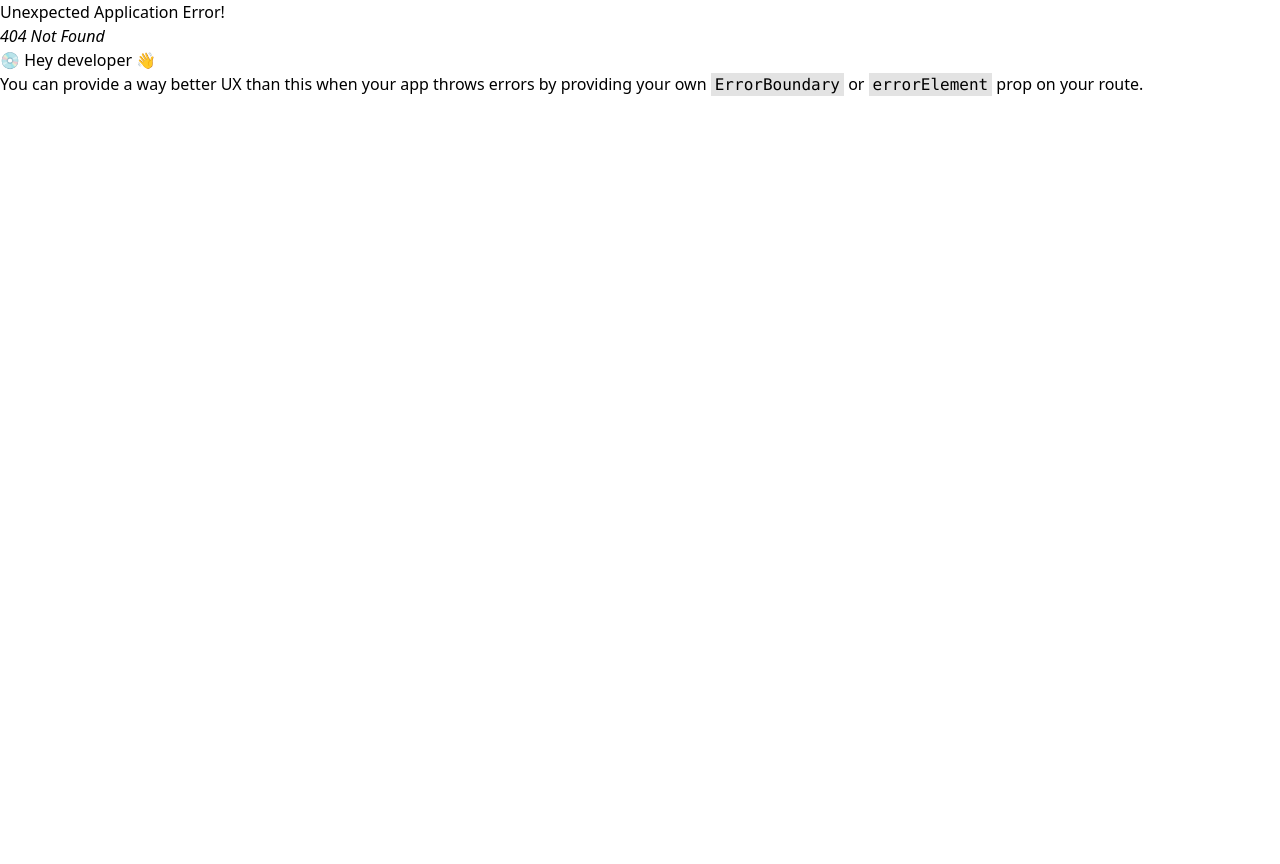
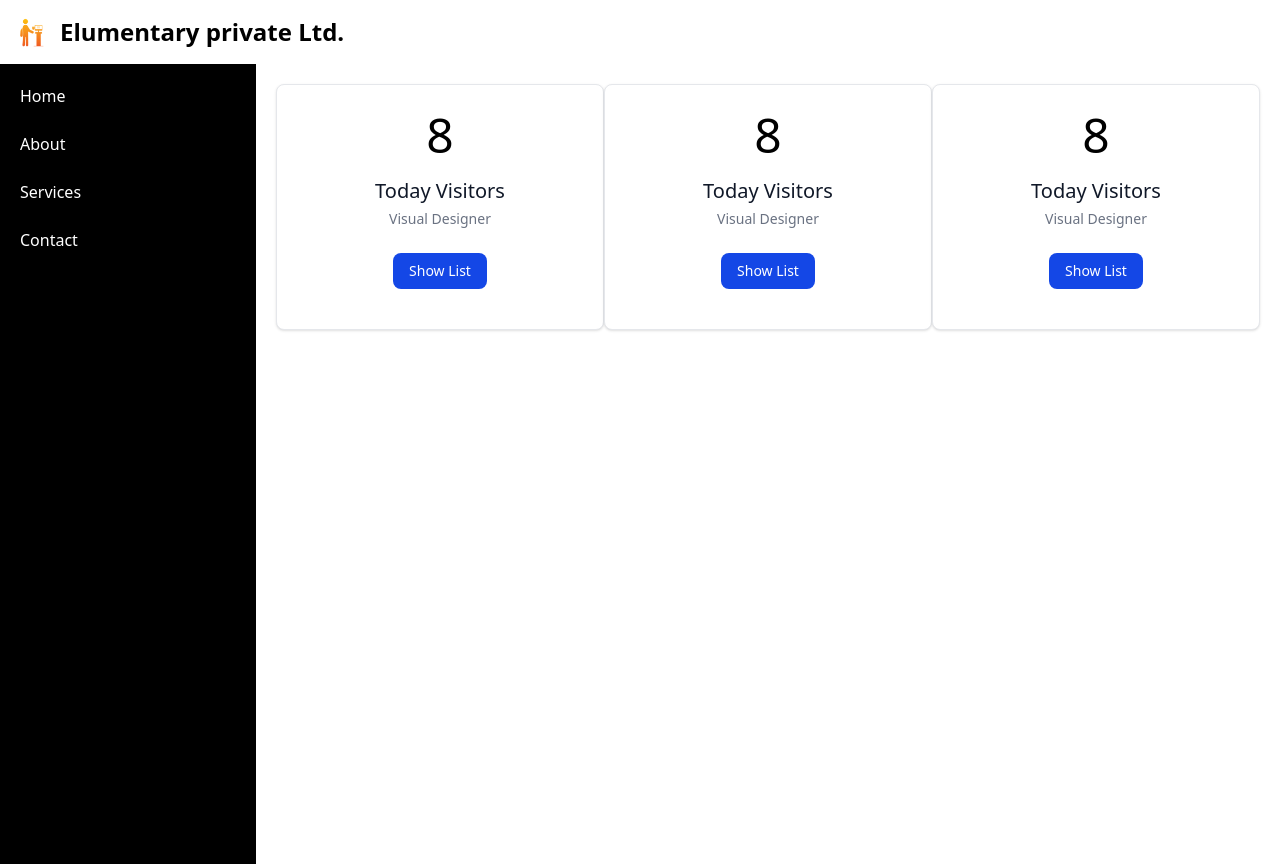
Before and after one commit to Ketan9548/Visitor_Management_system, a React (Vite) app in the folder Client/: page /adminhome/adminhomeright in a window 1280 px wide. Before the commit this address had no page. Before the commit the page ends 800 px from the top, so only its background shows below. Built offline with nearby package versions, Linux system fonts and the light colour scheme.

Commit message:
Done Changes

```diff
--- a/Client/src/App.jsx
+++ b/Client/src/App.jsx
@@ -9,7 +9,7 @@ function App() {
     <>
     <Navbar/>
     <Outlet/>
-    <Footer/>
+    {/* <Footer/> */}
     </>
   )
 }
--- a/Client/src/Components/AdminPanel/Admin_Home.jsx
+++ b/Client/src/Components/AdminPanel/Admin_Home.jsx
@@ -1,17 +1,17 @@
 import React, { useState } from "react";
-import { NavLink } from "react-router-dom";
+import { NavLink, Outlet } from "react-router-dom";
 import { Menu, X } from "lucide-react"; // Icons for menu toggle
+import Fotter from "../../Pages/Footer.jsx";
 
 const Admin_Home = () => {
   const [isToggled, setIsToggled] = useState(true);
 
   return (
     <>
-      <div className="flex w-full h-screen">
-        {/* Sidebar */}
+      <div className="flex w-auto h-screen">
         <div
-          className={`fixed md:relative  text-black w-64 h-screen p-5 transition-transform duration-300 ${isToggled ? "translate-x-0" : "-translate-x-64 md:translate-x-0"
-            }`}
+          className={`bg-black absolutre text-white h-screen p-5 transition-all duration-300
+            ${isToggled ? "w-64" : "hidden overflow-hidden md:w-64"}`}
         >
           <button
             className="md:hidden text-white mb-4 ml-3"
@@ -21,7 +21,7 @@ const Admin_Home = () => {
           </button>
           <ul className="flex flex-col space-y-6">
             <li>
-              <NavLink to="#" className="hover:text-gray-300">
+              <NavLink to="adminhomeright" className="hover:text-gray-300">
                 Home
               </NavLink>
             </li>
@@ -43,16 +43,19 @@ const Admin_Home = () => {
           </ul>
         </div>
 
-        {/* Main Content */}
-        <div className="flex-1 p-5">
-          {/* Toggle Button */}
+        <div
+          className={`flex-1 p-5 transition-all duration-300
+            ${isToggled ? "ml-64 md:ml-0" : "ml-0"}`}
+        >
           <button
             className="md:hidden text-black mb-4"
             onClick={() => setIsToggled(true)}
           >
             <Menu size={28} />
           </button>
-          <p>This is the main content</p>
+          <div>
+            <Outlet />
+          </div>
         </div>
       </div>
     </>
--- /dev/null
+++ b/Client/src/Components/AdminPanel/Components/AdminHomeRight.jsx
@@ -0,0 +1,48 @@
+import React from 'react'
+
+const AdminHomeRight = () => {
+    return (
+        <>
+            <div className='flex  justify-between'>
+                <div className="w-full max-w-sm bg-white border flex justify-center flex-col items-center border-gray-200 rounded-lg shadow-sm dark:bg-gray-800 dark:border-gray-700">
+                    <div className='flex justify-center p-4 border-2 mt-2 border-white rounded-4xl w-fit h-fit bg-white'>
+                        <p className='text-black text-5xl'>8</p>
+                    </div>
+                    <div className="flex flex-col items-center pb-10">
+                        <h5 className="mb-1 text-xl font-medium text-gray-900 dark:text-white">Today Visitors</h5>
+                        <span className="text-sm text-gray-500 dark:text-gray-400">Visual Designer</span>
+                        <div className="flex mt-4 md:mt-6">
+                            <a href="#" className="inline-flex items-center px-4 py-2 text-sm font-medium text-center text-white bg-blue-700 rounded-lg hover:bg-blue-800 focus:ring-4 focus:outline-none focus:ring-blue-300 dark:bg-blue-600 dark:hover:bg-blue-700 dark:focus:ring-blue-800">Show List</a>
+                        </div>
+                    </div>
+                </div>
+                <div className="w-full max-w-sm bg-white border flex justify-center flex-col items-center border-gray-200 rounded-lg shadow-sm dark:bg-gray-800 dark:border-gray-700">
+                    <div className='flex justify-center p-4 border-2 mt-2 border-white rounded-4xl w-fit h-fit bg-white'>
+                        <p className='text-black text-5xl'>8</p>
+                    </div>
+                    <div className="flex flex-col items-center pb-10">
+                        <h5 className="mb-1 text-xl font-medium text-gray-900 dark:text-white">Today Visitors</h5>
+                        <span className="text-sm text-gray-500 dark:text-gray-400">Visual Designer</span>
+                        <div className="flex mt-4 md:mt-6">
+                            <a href="#" className="inline-flex items-center px-4 py-2 text-sm font-medium text-center text-white bg-blue-700 rounded-lg hover:bg-blue-800 focus:ring-4 focus:outline-none focus:ring-blue-300 dark:bg-blue-600 dark:hover:bg-blue-700 dark:focus:ring-blue-800">Show List</a>
+                        </div>
+                    </div>
+                </div>
+                <div className="w-full max-w-sm bg-white border flex justify-center flex-col items-center border-gray-200 rounded-lg shadow-sm dark:bg-gray-800 dark:border-gray-700">
+                    <div className='flex justify-center p-4 border-2 mt-2 border-white rounded-4xl w-fit h-fit bg-white'>
+                        <p className='text-black text-5xl'>8</p>
+                    </div>
+                    <div className="flex flex-col items-center pb-10">
+                        <h5 className="mb-1 text-xl font-medium text-gray-900 dark:text-white">Today Visitors</h5>
+                        <span className="text-sm text-gray-500 dark:text-gray-400">Visual Designer</span>
+                        <div className="flex mt-4 md:mt-6">
+                            <a href="#" className="inline-flex items-center px-4 py-2 text-sm font-medium text-center text-white bg-blue-700 rounded-lg hover:bg-blue-800 focus:ring-4 focus:outline-none focus:ring-blue-300 dark:bg-blue-600 dark:hover:bg-blue-700 dark:focus:ring-blue-800">Show List</a>
+                        </div>
+                    </div>
+                </div>
+            </div>
+        </>
+    )
+}
+
+export default AdminHomeRight
--- a/Client/src/Components/AdminPanel/Login_And_Singin/AdminLogin.jsx
+++ b/Client/src/Components/AdminPanel/Login_And_Singin/AdminLogin.jsx
@@ -23,7 +23,7 @@ const AdminLogin = () => {
       if (token) {
         localStorage.setItem("admin-token", token);
         console.log("Login Success:", res.data);
-        navigate("/Adminhome");
+        navigate("/adminhome/adminhomeright");
       }
     } catch (error) {
       console.error("Login failed:", error.response?.data?.message || "Error");
--- a/Client/src/Pages/Home.jsx
+++ b/Client/src/Pages/Home.jsx
@@ -9,7 +9,7 @@ const Home = () => {
           to="/Userhome"
           className="bg-neutral-700 text-white px-6 py-3 border-2 border-white rounded-3xl text-lg sm:text-xl font-medium w-48 md:w-64 transition duration-300 hover:bg-neutral-800 hover:scale-105"
         >
-          User
+          Visitor
         </NavLink>
 
         <NavLink
--- a/Client/src/main.jsx
+++ b/Client/src/main.jsx
@@ -10,12 +10,15 @@ import User_Home from './Components/UserPanel/User_Home.jsx'
 import Login_Registration_Home_page from './Components/AdminPanel/Login_And_Singin/Login_Registration_Home_page.jsx'
 import AdminLogin from './Components/AdminPanel/Login_And_Singin/AdminLogin.jsx'
 import AdminRegistration from './Components/AdminPanel/Login_And_Singin/AdminRegistration.jsx'
+import AdminHomeRight from './Components/AdminPanel/Components/AdminHomeRight.jsx'
 
 const routes = createBrowserRouter(
   createRoutesFromElements(
     <Route path="" element={<App />}>
       <Route path="/" element={<Home />} />
-      <Route path='adminhome' element={<Admin_Home />} />
+      <Route path='adminhome' element={<Admin_Home />} >
+        <Route path='adminhomeright' element={<AdminHomeRight />} />
+      </Route>
       <Route path='loginRegistrationpage' element={<Login_Registration_Home_page />} />
       <Route path='loginadmin' element={<AdminLogin />} />
       <Route path='registrationadmin' element={<AdminRegistration />} />
```
